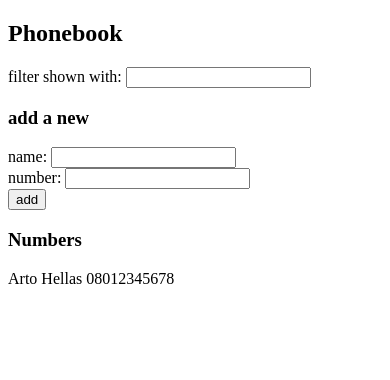
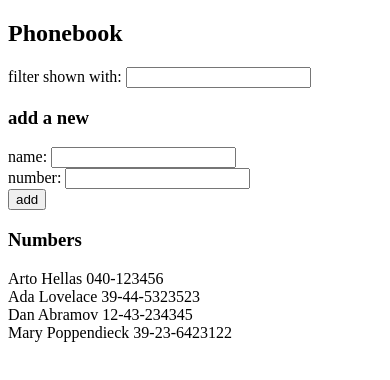
Before and after one commit to bayodesegun/fullstackopen, a React (Vite) app in the folder part2/phonebook/: page / in a window 390 px wide. Shown: the top 380 px of the page. Built offline with nearby package versions, Linux system fonts and the light colour scheme; data requests are answered from the project's data file.

Commit message:
Exercise 2.11: The Phonebook Step6: use effect hooks and json server

```diff
--- /dev/null
+++ b/part2/phonebook/db.json
@@ -0,0 +1,24 @@
+{
+    "persons":[
+      {
+        "name": "Arto Hellas",
+        "number": "040-123456",
+        "id": 1
+      },
+      {
+        "name": "Ada Lovelace",
+        "number": "39-44-5323523",
+        "id": 2
+      },
+      {
+        "name": "Dan Abramov",
+        "number": "12-43-234345",
+        "id": 3
+      },
+      {
+        "name": "Mary Poppendieck",
+        "number": "39-23-6423122",
+        "id": 4
+      }
+    ]
+  }
--- a/part2/phonebook/package.json
+++ b/part2/phonebook/package.json
@@ -7,9 +7,11 @@
     "dev": "vite",
     "build": "vite build",
     "lint": "eslint . --ext js,jsx --report-unused-disable-directives --max-warnings 0",
-    "preview": "vite preview"
+    "preview": "vite preview",
+    "server": "json-server -p3001 --watch db.json"
   },
   "dependencies": {
+    "axios": "^1.5.1",
     "react": "^18.2.0",
     "react-dom": "^18.2.0"
   },
@@ -21,6 +23,7 @@
     "eslint-plugin-react": "^7.32.2",
     "eslint-plugin-react-hooks": "^4.6.0",
     "eslint-plugin-react-refresh": "^0.4.3",
+    "json-server": "^0.17.4",
     "vite": "^4.4.5"
   }
 }
--- a/part2/phonebook/src/App.jsx
+++ b/part2/phonebook/src/App.jsx
@@ -1,4 +1,6 @@
-import { useState } from 'react'
+import { useState, useEffect } from 'react'
+import axios from 'axios'
+
 import NameFilter from './components/NameFilter'
 import PersonForm from './components/PersonForm'
 import Persons from './components/Persons'
@@ -13,6 +15,15 @@
   const [newName, setNewName] = useState('')
   const [newNumber, setNewNumber] = useState('')
   const [nameFilter, setNameFilter] = useState('')
+
+  const hook = () => {
+    axios
+      .get('http://localhost:3001/persons')
+      .then(response => {
+        setPersons(response.data)
+      })
+  }
+  useEffect(hook, [])
 
   const addNewName = (event) => {
     event.preventDefault()
@@ -31,7 +42,8 @@
     setPersons(persons.concat(
       {
         name: newName,
-        number: newNumber
+        number: newNumber,
+        id: persons.length() + 1
       }
     ))
   }
--- a/part2/phonebook/src/components/Persons.jsx
+++ b/part2/phonebook/src/components/Persons.jsx
@@ -3,7 +3,7 @@
       {persons.filter(
           person => person.name.toLowerCase().includes(nameFilter.toLowerCase())
         ).map(person =>
-          (<div key={person.name}>
+          (<div key={person.id}>
             {person.name} {person.number}
           </div>)
         )
```
Also changed, not shown: 1 other file (tests, documents, lock files or other folders).
